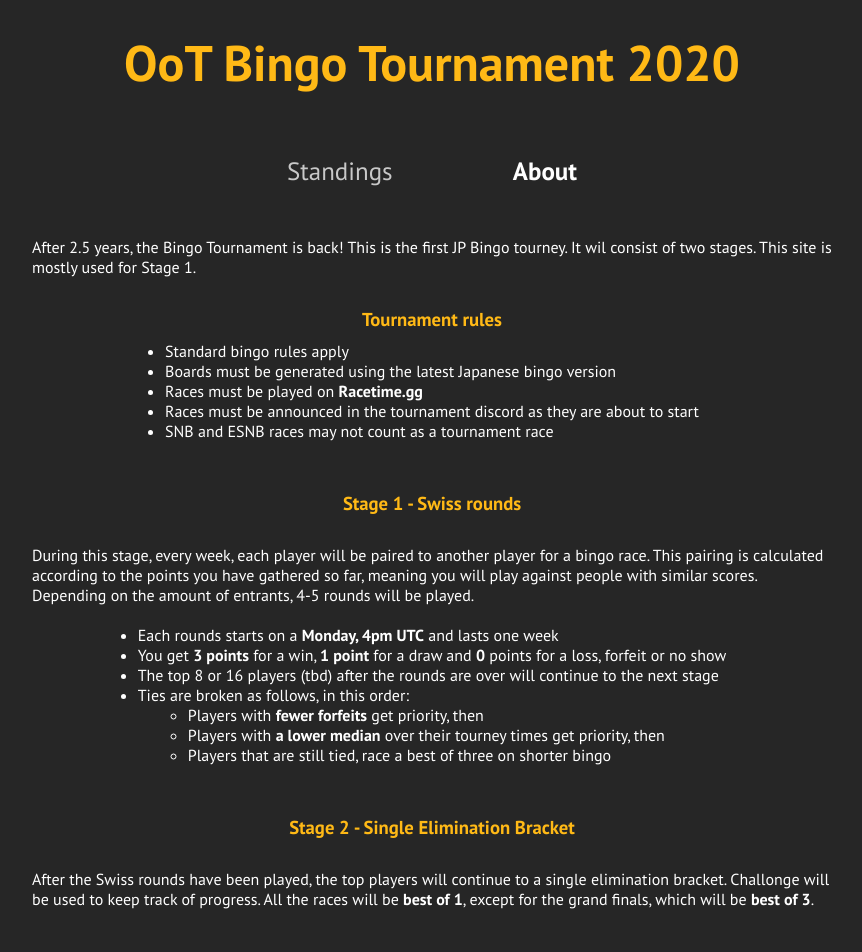
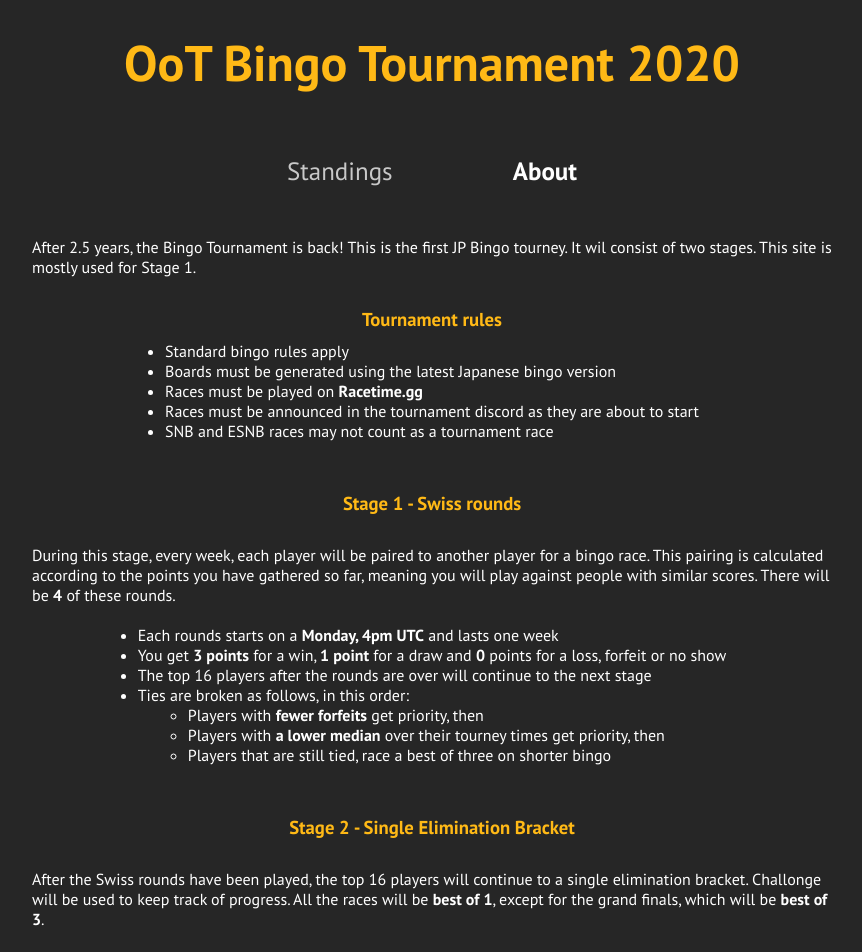
Before and after one commit to xwmtp/bingo2021, a React (Create React App) app: page /bingo2020/about in a window 1280 px wide. Shown: the top 952 px of the page, without its empty margins (208-1070 px from the left). Built offline with nearby package versions, Linux system fonts and the light colour scheme.

Commit message:
Updated about page

```diff
--- a/src/components/About.jsx
+++ b/src/components/About.jsx
@@ -54,14 +54,13 @@ function About(props) {
             <p>
                 During this stage, every week, each player will be paired to another player for a bingo race.
                 This pairing is calculated according to the points you have gathered so far, meaning you will
-                play against people with similar scores. Depending on the amount of entrants, 4-5 rounds will
-                be played.
+                play against people with similar scores. There will be <b>4</b> of these rounds.
             </p>
 
             <ul>
                 <li>Each rounds starts on a <b>Monday, 4pm UTC</b> and lasts one week</li>
                 <li>You get <b>3 points</b> for a win, <b>1 point</b> for a draw and <b>0</b> points for a loss, forfeit or no show</li>
-                <li>The top 8 or 16 players (tbd) after the rounds are over will continue to the next stage</li>
+                <li>The top 16 players after the rounds are over will continue to the next stage</li>
                 <li>Ties are broken as follows, in this order:
                         <ul>
                         <li>Players with <b>fewer forfeits</b> get priority, then</li>
@@ -74,7 +73,7 @@ function About(props) {
             <br /><br />
             <h3>Stage 2 - Single Elimination Bracket</h3>
             <p>
-                After the Swiss rounds have been played, the top players will continue to a single elimination bracket.
+                After the Swiss rounds have been played, the top 16 players will continue to a single elimination bracket.
                 Challonge will be used to keep track of progress.  All the races will be <b>best of 1</b>, except for
                 the grand finals, which will be <b>best of 3</b>.
             </p>
```
